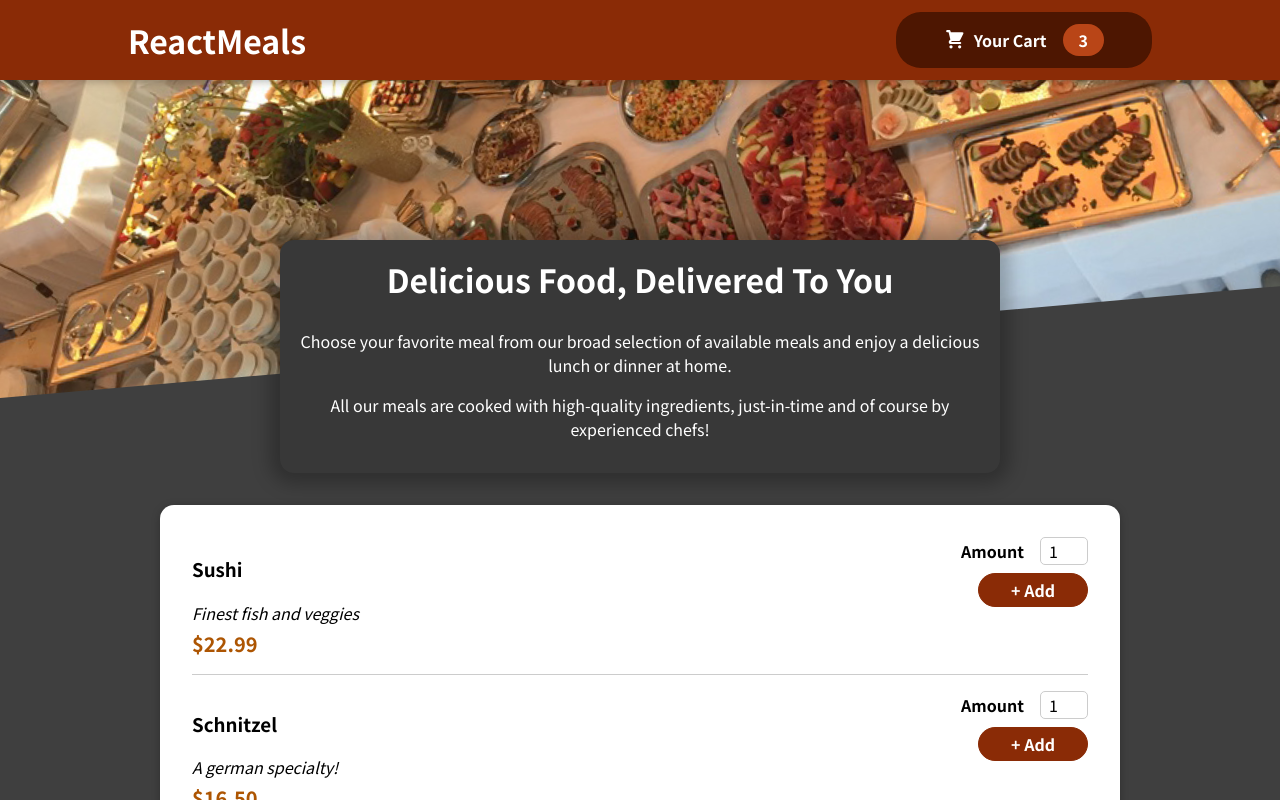
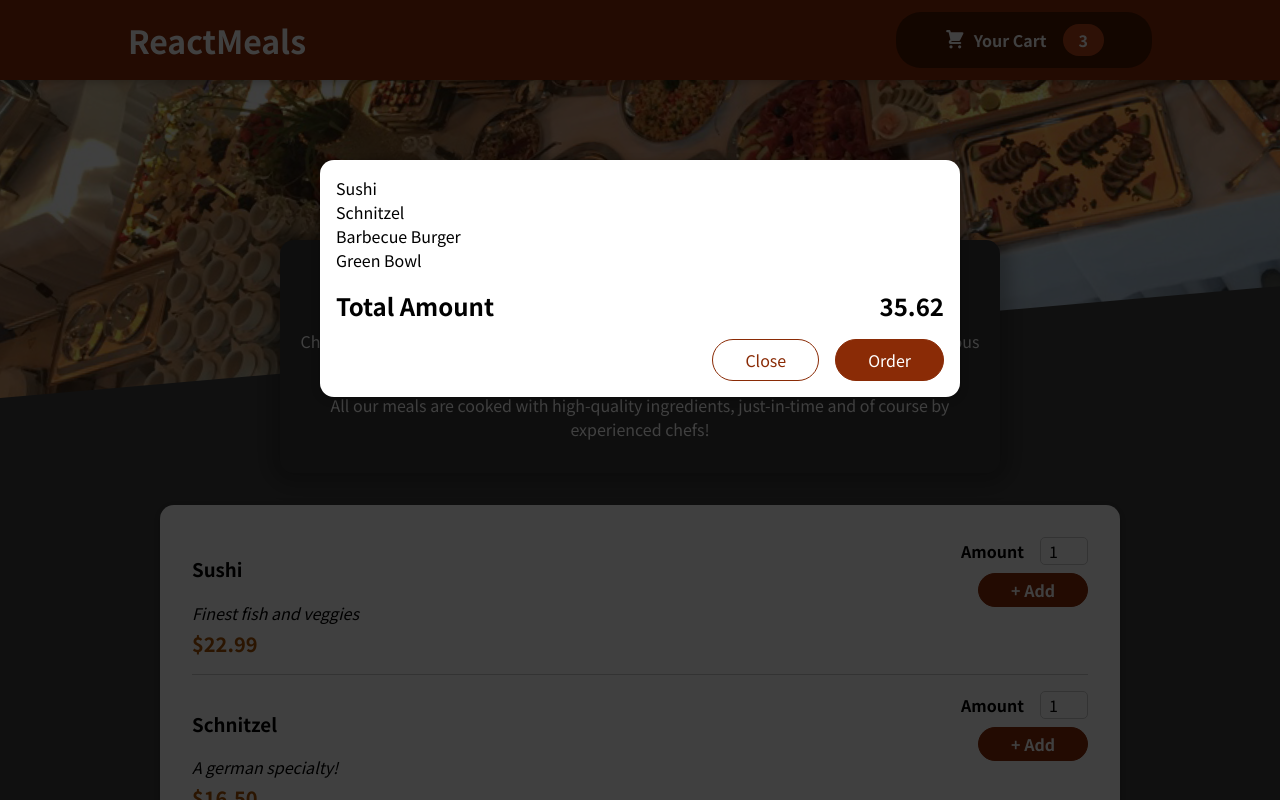
Before and after one commit to aljorgevi/food-order-app, a JavaScript app: page / in a window 1280 px wide. Shown: the top 800 px of the page. Built offline with nearby package versions, Linux system fonts and the light colour scheme.

Commit message:
add react portal

```diff
--- a/public/index.html
+++ b/public/index.html
@@ -28,6 +28,7 @@
   </head>
   <body>
     <noscript>You need to enable JavaScript to run this app.</noscript>
+    <div id="overlays"></div>
     <div id="root"></div>
     <!--
       This HTML file is a template.
--- a/src/components/Cart.js
+++ b/src/components/Cart.js
@@ -1,3 +1,4 @@
+import Modal from './Modal'
 import styles from '../styles/Cart.module.css'
 
 export default function Cart(props) {
@@ -8,7 +9,7 @@ export default function Cart(props) {
     { id: 'c4', name: 'Green Bowl', price: 18.99, amount: 2 }
   ]
   return (
-    <div>
+    <Modal>
       <ul className={styles.Cart}>
         {CART_ITEMS.map(item => {
           const { id, name, price, amount } = item
@@ -21,9 +22,11 @@ export default function Cart(props) {
         <span>35.62</span>
       </div>
       <div className={styles.CartActions}>
-        <button>Close</button>
-        <button style={{ color: 'white' }}>Order</button>
+        <button style={{ color: '#8a2b06' }}>Close</button>
+        <button style={{ color: 'white', backgroundColor: '#8a2b06' }}>
+          Order
+        </button>
       </div>
-    </div>
+    </Modal>
   )
 }
--- /dev/null
+++ b/src/components/Modal.js
@@ -0,0 +1,29 @@
+import reactDom from 'react-dom'
+import styles from '../styles/Modal.module.css'
+
+const Backdrop = props => {
+  return <div className={styles.Backdrop}> </div>
+}
+
+const ModalOverlay = ({ children }) => {
+  return (
+    <div className={styles.ModalOverlay}>
+      <div>{children}</div>
+    </div>
+  )
+}
+
+const portalElement = document.getElementById('overlays')
+
+export default function Modal({ children }) {
+  return (
+    <>
+      {reactDom.createPortal(<Backdrop />, portalElement)}
+      {reactDom.createPortal(
+        <ModalOverlay>{children}</ModalOverlay>,
+        portalElement
+      )}
+      {}
+    </>
+  )
+}
--- a/src/scenes/Home/App.js
+++ b/src/scenes/Home/App.js
@@ -1,9 +1,11 @@
 import Header from '../../components/Header'
 import Meals from '../../components/Meals'
+import Cart from '../../components/Cart'
 
 function App() {
   return (
     <>
+      <Cart />
       <Header />
       <main>
         <Meals />
--- a/src/styles/Cart.module.css
+++ b/src/styles/Cart.module.css
@@ -35,7 +35,3 @@
   border-color: #5a1a01;
   color: white;
 }
-
-.CartActions button {
-  color: #8a2b06;
-}
--- /dev/null
+++ b/src/styles/Modal.module.css
@@ -0,0 +1,40 @@
+.Backdrop {
+  position: fixed;
+  top: 0;
+  left: 0;
+  width: 100%;
+  height: 100vh;
+  z-index: 20;
+  background-color: rgba(0, 0, 0, 0.75);
+}
+
+.ModalOverlay {
+  position: fixed;
+  top: 20vh;
+  left: 5%;
+  width: 90%;
+  background-color: white;
+  padding: 1rem;
+  border-radius: 14px;
+  box-shadow: 0 2px 8px rgba(0, 0, 0, 0.25);
+  z-index: 30;
+  animation: slide-down 300ms ease-out forwards;
+}
+
+@media (min-width: 768px) {
+  .ModalOverlay {
+    width: 40rem;
+    left: calc(50% - 20rem);
+  }
+}
+
+@keyframes slide-down {
+  from {
+    opacity: 0;
+    transform: translateY(-3rem);
+  }
+  to {
+    opacity: 1;
+    transform: translateY(0);
+  }
+}
```
Also changed, not shown: 1 other file (tests, documents, lock files or other folders).
